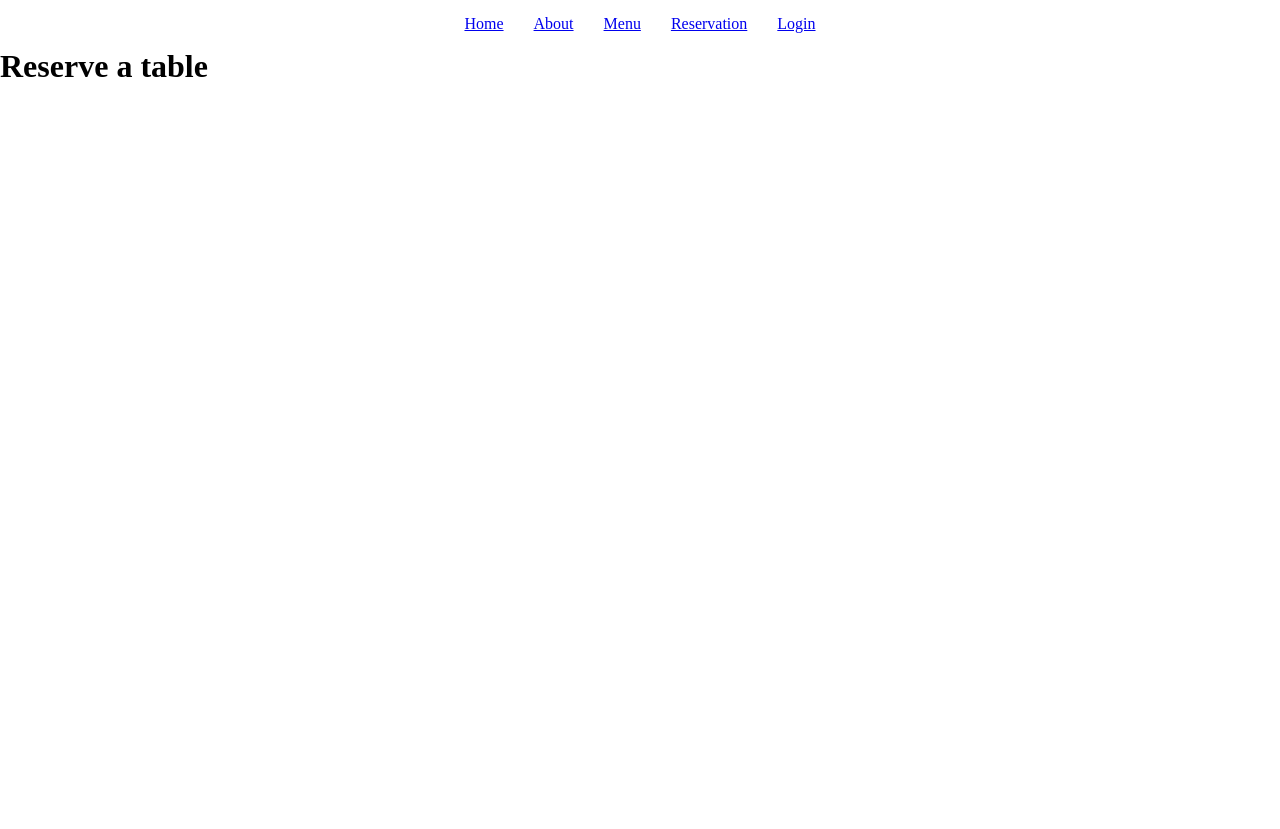
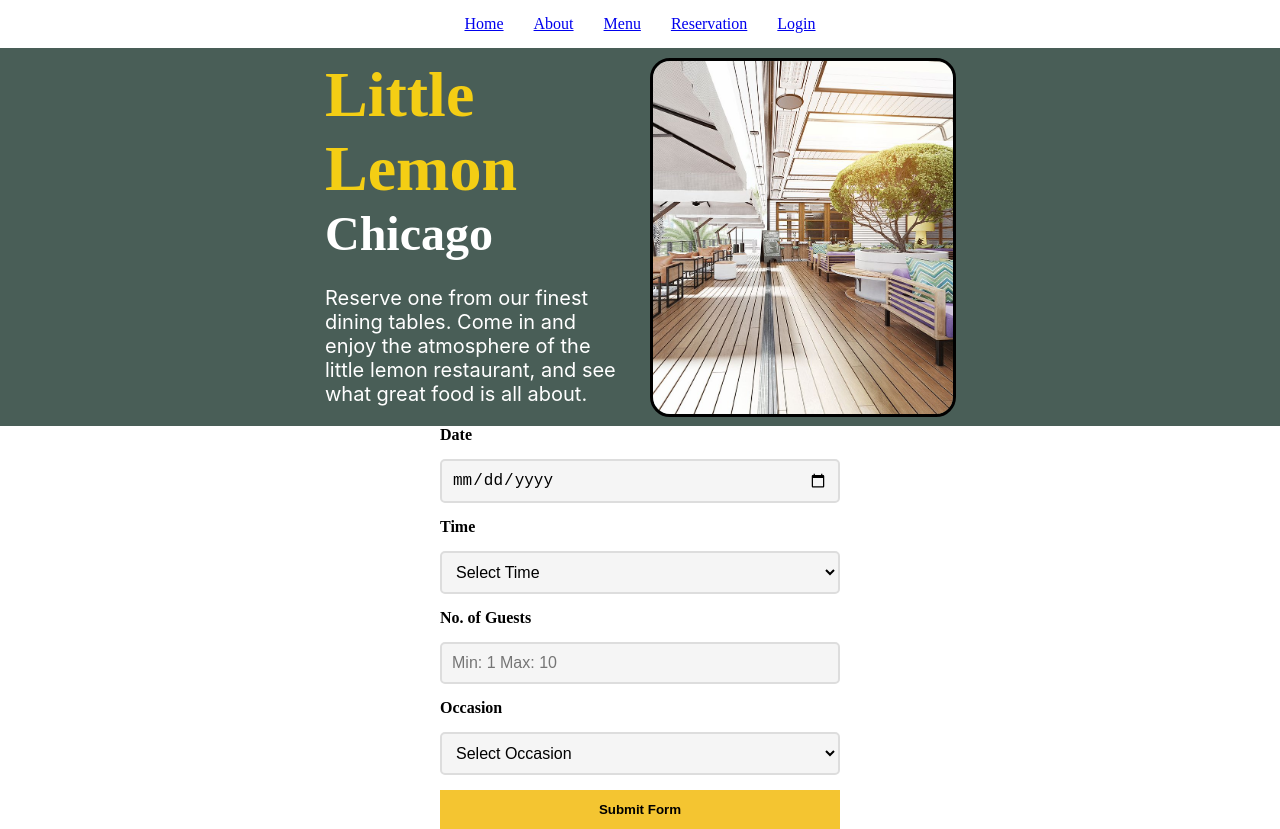
Before and after one commit to VasileLuchain/LittleLemon-App, a React (Create React App) app in the folder little-lemon-app/: page /reservations in a window 1280 px wide. Before the commit the page ends 800 px from the top, so only its background shows below. Built offline with nearby package versions, Linux system fonts and the light colour scheme.

Commit message:
Reservations form working

```diff
--- a/little-lemon-app/src/Home.js
+++ b/little-lemon-app/src/Home.js
@@ -1,5 +1,8 @@
 import './index.css';
 import heroImg from "./Images/heroImg.jpg";
+import greekSalad from "./Images/greek salad.jpg";
+import lemonCake from "./Images/lemon dessert.jpg";
+import bruchetta from "./Images/bruchetta.svg";
 
 const Home = () => {
     return (
@@ -8,23 +11,43 @@ const Home = () => {
                 <header className='hero-head'>
                     <h1 className='hero-title'>Little Lemon</h1>
                     <h3 className='hero-sub'>Chicago</h3>
-                    <p className='hero-desc'>A brief description the the restaurant, what its about,
-                        and what the menu has to offer for the customers.</p>
+                    <p className='hero-desc'>Little Lemon brings Mediteranian and Italian food together
+                        creating masterpices. Everything handcrafted here in the Little Lemon kitchen for you to enjoy.
+                    </p>
                     <button className='hero-btn'>Reserve a table</button>
                 </header>
-                 <img src={heroImg} className='hero-img' alt='Header'/>
+                <img src={heroImg} className='hero-img' alt='Header'/>
             </section>
 
             <section className='specials'>
-                <h3>Specials</h3>
-                <article className='specials-item'>
-                    <h4>Dish Name</h4>
-                    <p>Description of dish</p>
-                </article>
-                <article className='specials-item'>
-                    <h4>Dish Name</h4>
-                    <p>Description of dish</p>
-                </article>
+                <h1 className='special-title'>Specials</h1>
+                <button className='menu-btn'>Online Menu</button>
+                <section className='special-display'>
+                    <article className='specials-item'>
+                        <img src={bruchetta} alt="Bruchetta"/>
+                        <section className="info">
+                            <h4>Bruchetta <span className="price">£5.50</span></h4>
+                            <p>Popular Italian appetizer consisting of grilled bread, spread with garlic sauce and topped with a mixture of fresh tomatoes, basil, olive oil, salt and pepper.</p>
+                            <a href='#' className='order-link'>Oreder for Delivery</a>
+                        </section>
+                    </article>
+                    <article className='specials-item'>
+                        <img src={greekSalad} alt="Greek-Salad"/>
+                        <section className='info'>
+                            <h4>Greek Salad<span className="price">£5.50</span></h4>
+                            <p>Vibrant and refreshing salad. Containing ckuncky cut tomatoes, cucumbers, red onions, green bell peppers, Kalamata olives and feta cheese, dressed with olive oil, lemon juice and origano.</p>
+                            <a href='#' className='order-link'>Oreder for Delivery</a>
+                        </section>
+                    </article>
+                    <article className='specials-item'>
+                        <img src={lemonCake} alr="Lemon-Dessert"/>
+                        <section className='info'>
+                            <h4>Lemon Cake<span className="price">£5.50</span></h4>
+                            <p>Dense, flavorful and very popular cake. Each layer conatining lemon zest, with fluffy texture, combined with sweet lemon icing inbetween each layer, further enhancing the flavour.</p>
+                            <a href='#' className='order-link'>Oreder for Delivery</a>
+                        </section>
+                    </article>
+                </section>
             </section>
 
             <section className='reviews'>
--- a/little-lemon-app/src/Reservations.js
+++ b/little-lemon-app/src/Reservations.js
@@ -1,2 +1,45 @@
-const Reservation = () => <h1>Reserve a table </h1>;
+import './index.css';
+import descImg from "./Images/restaurant.jpg";
+
+import React, { useState } from "react";
+import ReservationForm from './ReservationsForm';
+
+
+const Reservation = () => {
+    const [reservationData, setReservationData] = useState(null);
+
+    const handleFormSubmit = (data) => {
+        setReservationData(data);
+        console.log("Reservation Data Received:", data);
+    };
+
+
+    return (
+        <main className='booking-page'>
+            <section className='hero-bg'>
+                <header className='hero-head'>
+                <h1 className='hero-title'>Little Lemon</h1>
+                    <h3 className='hero-sub'>Chicago</h3>
+                    <p className='hero-desc'>Reserve one from our finest dining tables.
+                        Come in and enjoy the atmosphere of the little lemon
+                        restaurant, and see what great food is all about.
+                    </p>
+                </header>
+                <img src={descImg} className='desc-img' alt='Header'/>
+            </section>
+            <section className='form-sec'>
+                <ReservationForm onFormSubmit={handleFormSubmit}/>
+                {reservationData && (
+                    <section className="reservation-summary">
+                        <h3>Reservation Summary</h3>
+                        <p><strong>Date:</strong> {reservationData.date}</p>
+                        <p><strong>Time:</strong> {reservationData.time}</p>
+                        <p><strong>No. of Guests:</strong> {reservationData.guests}</p>
+                        <p><strong>occation:</strong> {reservationData.occation}</p>
+                    </section>
+                )}
+            </section>
+        </main>
+    )
+}
 export default Reservation;
--- /dev/null
+++ b/little-lemon-app/src/ReservationsForm.js
@@ -0,0 +1,101 @@
+import React, { useState } from "react";
+
+const ReservationForm = ({ onFormSubmit }) => {
+  const [formData, setFormData] = useState({
+    date: "",
+    time: "",
+    guests: "",
+    occasion: "",
+  });
+
+  const [errors, setErrors] = useState({});
+
+  const validateForm = () => {
+    let newErrors = {};
+
+    if (!formData.date) newErrors.date = "Please select a date.";
+    if (!formData.time) newErrors.time = "Please select a time.";
+    if (!formData.guests || formData.guests < 1 || formData.guests > 10)
+      newErrors.guests = "Guests must be between 1 and 10.";
+    if (!formData.occasion) newErrors.occasion = "Please select an occasion.";
+
+    setErrors(newErrors);
+    return Object.keys(newErrors).length === 0;
+  };
+
+  const handleSubmit = (e) => {
+    e.preventDefault();
+    if (validateForm()) {
+      onFormSubmit(formData);
+    }
+  };
+
+  return (
+    <form className="res-form" onSubmit={handleSubmit}>
+
+      {/* Date */}
+      <label className="res-label" htmlFor="res-date">Date</label>
+      <input
+        className="res-input"
+        type="date"
+        id="res-date"
+        value={formData.date}
+        onChange={(e) => setFormData({ ...formData, date: e.target.value })}
+      />
+      {errors.date && <p className="error">{errors.date}</p>}
+
+      {/* Time */}
+      <label className="res-label" htmlFor="res-time">Time</label>
+      <select
+        className="res-input"
+        id="res-time"
+        value={formData.time}
+        onChange={(e) => setFormData({ ...formData, time: e.target.value })}
+      >
+        <option value="">Select Time</option>
+        <option value="17:00">17:00</option>
+        <option value="18:00">18:00</option>
+        <option value="19:00">19:00</option>
+        <option value="20:00">20:00</option>
+        <option value="21:00">21:00</option>
+        <option value="22:00">22:00</option>
+      </select>
+      {errors.time && <p className="error">{errors.time}</p>}
+
+      {/* Number of Guests */}
+      <label className="res-label" htmlFor="guests">No. of Guests</label>
+      <input
+        className="res-input"
+        type="number"
+        id="guests"
+        min="1"
+        max="10"
+        placeholder="Min: 1 Max: 10"
+        value={formData.guests}
+        onChange={(e) => setFormData({ ...formData, guests: e.target.value })}
+      />
+      {errors.guests && <p className="error">{errors.guests}</p>}
+
+      {/* Occasion */}
+      <label className="res-label" htmlFor="occasion">Occasion</label>
+      <select
+        className="res-input"
+        id="occasion"
+        value={formData.occasion}
+        onChange={(e) => setFormData({ ...formData, occasion: e.target.value })}
+      >
+        <option value="">Select Occasion</option>
+        <option value="Birthday">Birthday</option>
+        <option value="Anniversary">Anniversary</option>
+      </select>
+      {errors.occasion && <p className="error">{errors.occasion}</p>}
+
+      {/* Submit Button */}
+      <button className="submit-btn" type="submit">
+        Submit Form
+      </button>
+    </form>
+  );
+};
+
+export default ReservationForm;
--- a/little-lemon-app/src/index.css
+++ b/little-lemon-app/src/index.css
@@ -17,6 +17,7 @@
   grid-template-columns: repeat(12, 1fr);
   gap: 20px;
   padding-top: 5px;
+  padding-bottom: 20px;
 }
 .hero-head {
   grid-column: 4/7;
@@ -39,7 +40,7 @@
 }
 .hero-btn {
   background-color: #FFD700;
-  color: #333;
+  color: #f7f7f7;
   border: none;
   padding: 12px 24px;
   font-size: 16px;
@@ -56,18 +57,80 @@
   grid-column: 7/10;
   border-radius: 20px;
   position: relative;
-  transform: translateY(25px);
+  transform: translateY(45px);
+  height: 100%;
 }
 
+.specials {
+  grid-column: 1/-1;
+  display: grid;
+  grid-template-columns: repeat(12, 1fr);
+  gap: 20px;
+  padding-top: 25px;
+}
+.special-title {
+  grid-column: 4/7;
+  font-size: 48px;
+}
+.menu-btn {
+  grid-column: 8/10;
+  background-color: #FFD700;
+  color: #f7f7f7;
+  border: none;
+  padding: 12px 24px;
+  font-size: 16px;
+  font-weight: bold;
+  border-radius: 8px;
+  cursor: pointer;
+  display: inline-block;
+  margin-top: 15px;
+}
+.special-display {
+  grid-column: 4/10;
+  display: grid;
+  grid-template-columns: repeat(3/ 1fr);
+  gap: 20px;
+  grid-auto-flow: column;
+}
+.specials-item {
+  background: #f4f4f4;
+  border-radius: 15px;
+  overflow: hidden;
+  display: flex;
+  flex-direction: column;
+  box-shadow: 0px 4px 6px rgba(0, 0, 0, 0.1);
+  width: 100%;
+  max-width: 300px;
+  min-width: 250px;
+}
+.specials-item img {
+  width: 100%;
+  height: 200px;
+  object-fit: cover;
+}
+.specials-item .info {
+  padding: 15px;
+  display: flex;
+  flex-direction: column;
+  gap: 10px;
+}
+.specials-item h4 {
+  font-weight: bold;
+}
+.specials-item .price {
+  color: #e09b40;
+  font-weight: bold;
+  float: right;
+}
+.specials-item .order-link {
+  font-weight: bold;
+  text-decoration: underline;
+  color: black;
+}
 
-
-
-
-.specials, .reviews, .about {
+.reviews, .about {
   grid-column: 4/ 10;
 }
-
-
 
 nav {
   display: grid;
@@ -87,3 +150,67 @@ nav {
   gap: 30px;
   padding: 0;
 }
+
+
+
+.booking-page {
+  display: grid;
+  grid-template-columns: repeat(12, 1fr);
+}
+.desc-img {
+  object-fit: cover;
+  width: 100%;
+  max-width: 300px;
+  grid-column: 7/10;
+  border-radius: 20px;
+  position: relative;
+  transform: translateY(5px);
+  height: 100%;
+  border-style: solid;
+}
+.form-sec {
+  grid-column: 4/ 10;
+  display: flex;
+  justify-content: center;
+  align-items: center;
+}
+.res-form {
+  display: grid;
+  grid-template-columns: 1fr;
+  gap: 15px;
+  width: 100%;
+  max-width: 400px;
+}
+.res-label {
+  font-weight: bold;
+  font-size: 16px;
+}
+.res-input {
+  padding: 10px;
+  font-size: 16px;
+  border: 2px solid #ddd;
+  border-radius: 5px;
+  background-color: #f5f5f5;
+}
+.error {
+  color: red;
+  font-size: 14px;
+}
+.submit-btn {
+  padding: 12px;
+  font-size: 16;
+  background-color: #f4c531;
+  border: none;
+  cursor: pointer;
+  font-weight: bold;
+}
+.submit-btn:hover {
+  background-color: #e6b800;
+}
+.reservation-summary {
+  margin-top: 20px;
+  padding: 15px;
+  border: 1px solid #ddd;
+  border-radius: 5px;
+  background-color: #fff3cd;
+}
```
Also changed, not shown: 1 other file (tests, documents, lock files or other folders).
